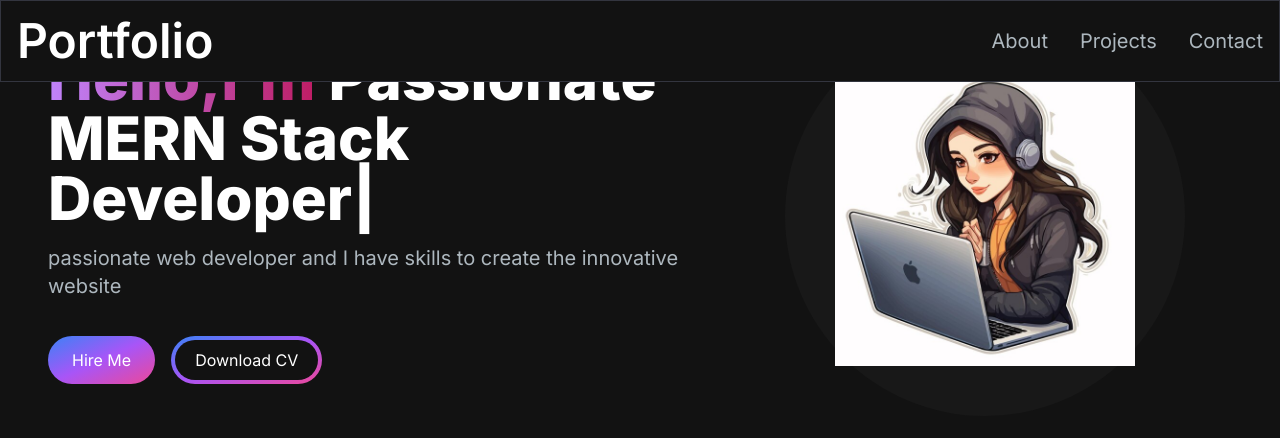
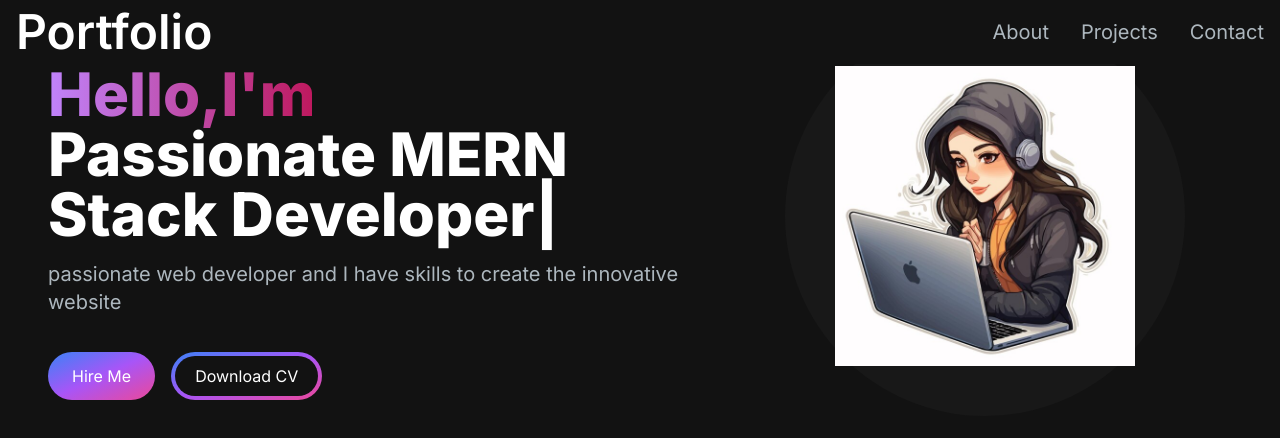
Before and after one commit to GhugareSanika/My_Portfolio, a Next.js app: page / in a window 1280 px wide. Shown: the top 438 px of the page. Built offline with nearby package versions, Linux system fonts and the light colour scheme.

Commit message:
Added Homepage

```diff
--- a/src/app/components/HeroSection.jsx
+++ b/src/app/components/HeroSection.jsx
@@ -7,10 +7,11 @@ const HeroSection = () => {
     <section>
         <div className="grid grid-cols-1 sm:grid-cols-12">
             <div className="col-span-7 place-self-center text-center sm:text-left">
-                <h1 className="text-white mb-4 text-4xl sm:text-5xl lg:text-6xl font-extrabold">
+                <h1 className="text-white mb-4 text-4xl sm:text-5xl lg:text-6xl font-extrabold mt-8">
                     <span className="text-transparent bg-clip-text bg-gradient-to-r from-purple-400 to-pink-700">
                         Hello,I'm {" "}
                     </span>
+                    <br/>
                     <TypeAnimation
                         sequence={[
                             "Sanika",
--- a/src/app/components/Navbar.jsx
+++ b/src/app/components/Navbar.jsx
@@ -24,8 +24,8 @@ const Navbar = () => {
   const [navbarOpen, setNavbarOpen] = useState(false);
 
   return (
-    <nav className="fixed mx-auto border border-[#33353F] top-0 left-0 right-0 z-10 bg-[#121212] bg-opacity-100">
-      <div className="flex container lg:py-4 flex-wrap items-center justify-between mx-auto px-4 py-2">
+    <nav className="fixed top-0 left-0 right-0 z-10 bg-[#121212] bg-opacity-100">
+      <div className="flex flex-wrap items-center justify-between mx-auto px-4 py-2">
         <Link
           href={"/"}
           className="text-2xl md:text-5xl text-white font-semibold"
```
